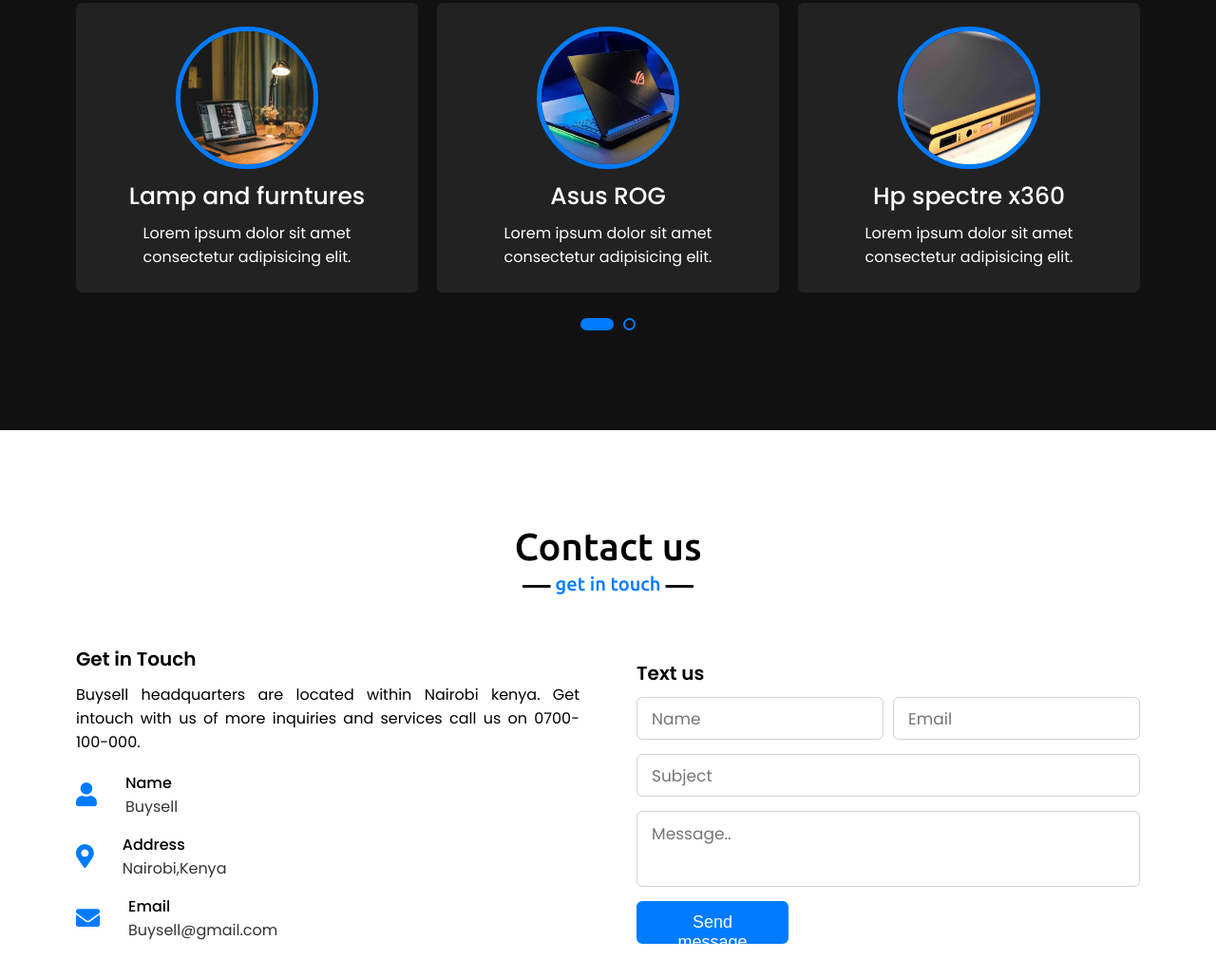
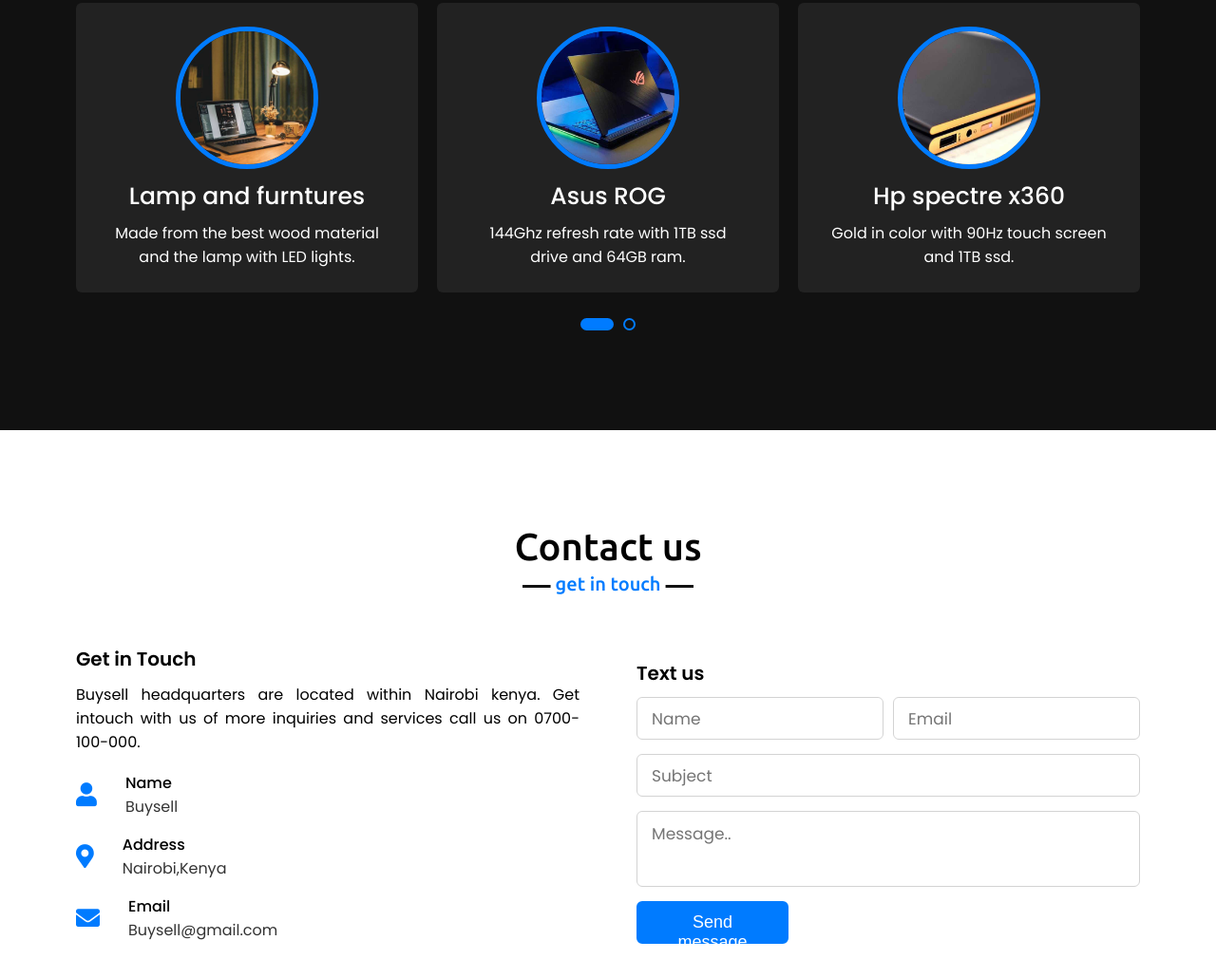
Before and after one commit to ChristopherChinia/Buy-Sell-IP, a plain HTML site: page index.html in a window 1280 px wide. Shown: the part 2956-3986 px from the top of the page at 95% size. Drawn offline with nearby package versions, Linux system fonts and the light colour scheme; no server answers.

Commit message:
changing the color in class create in skill section

```diff
--- a/Assets/css/styles.css
+++ b/Assets/css/styles.css
@@ -378,10 +378,11 @@ img {
 }
 
 .create {
-  border: 1px solid black;
-  box-shadow: 5px 5px 5px #000000;
+  border: 1px solid #007bff;
+  box-shadow: 5px 5px 5px #007bff;
   align-items: center;
   justify-content: space-around;
+  border-radius: 15px;
   display: flex;
   margin: 30px;
   padding: 20px;
--- a/index.html
+++ b/index.html
@@ -145,35 +145,35 @@
                         <div class="box">
                             <img src="/Assets/images/smart-tv_PC_01._CB482882350_.jpg" alt="">
                             <div class="text">Smart tv LG</div>
-                            <p>Lorem ipsum dolor sit amet consectetur adipisicing elit.</p>
+                            <p>65 inch screen with dobly atmos sony speakers for perfect sounds.</p>
                         </div>
                     </div>
                     <div class="card">
                         <div class="box">
                             <img src="/Assets/images/1.jpg" alt="">
                             <div class="text">Lamp and furntures</div>
-                            <p>Lorem ipsum dolor sit amet consectetur adipisicing elit.</p>
+                            <p>Made from the best wood material and the lamp with LED lights.</p>
                         </div>
                     </div>
                     <div class="card">
                         <div class="box">
                             <img src="/Assets/images/10.jpg" alt="">
                             <div class="text">Asus ROG</div>
-                            <p>Lorem ipsum dolor sit amet consectetur adipisicing elit.</p>
+                            <p>144Ghz refresh rate with 1TB ssd drive and 64GB ram.</p>
                         </div>
                     </div>
                     <div class="card">
                         <div class="box">
                             <img src="/Assets/images/5.jpg" alt="">
                             <div class="text">Hp spectre x360</div>
-                            <p>Lorem ipsum dolor sit amet consectetur adipisicing elit.</p>
+                            <p>Gold in color with 90Hz touch screen and 1TB ssd.</p>
                         </div>
                     </div>
                     <div class="card">
                         <div class="box">
                             <img src="/Assets/images/3.jpg" alt="">
                             <div class="text">Apple Mac book pro</div>
-                            <p>Lorem ipsum dolor sit amet consectetur adipisicing elit.</p>
+                            <p>customised with different colors available for choice.</p>
                         </div>
                     </div>
                 </div>
```
